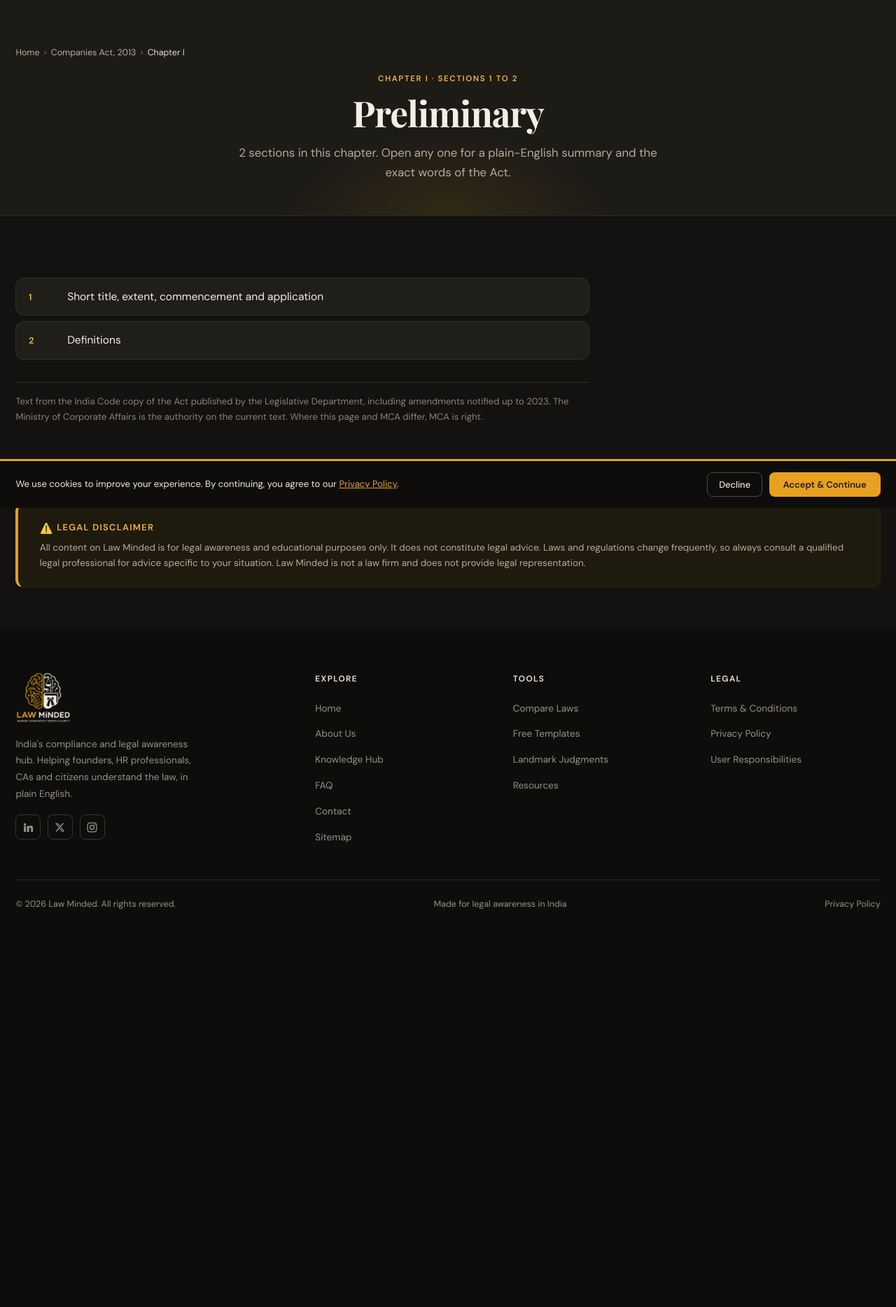
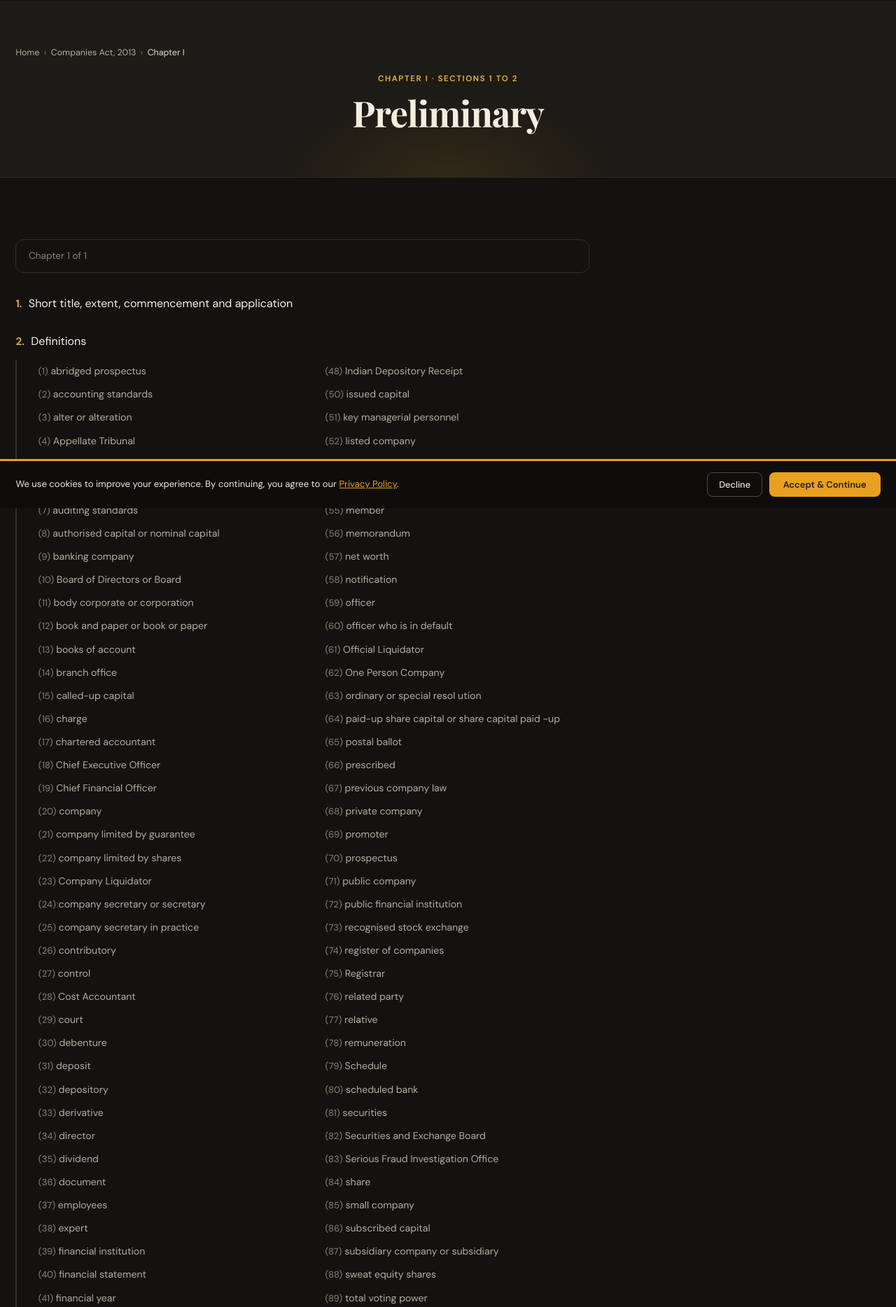
Before and after one commit to lawminded/lawminded, a Flask app: a page that uses templates/act_chapter.html in a window 1280 px wide. Shown: the part 74-1942 px from the top of the page at 70% size. Before the commit the page ends 1373 px from the top, so only its background shows below. Run offline with Flask 3, Linux system fonts and the light colour scheme; some libraries are stand-ins or nearby versions; some web fonts are replaced.

Commit message:
Lay the Act out the way a reckoner does
The owner sent screenshots of ca2013.com and asked for that interface in our
design. Three things were wrong with mine: the statute sat behind a tap when a
reference should show it, the ninety-three defined terms in section 2 were
buried inside one block of prose instead of being listed and linkable, and
there was no way to walk from one chapter to the next.

Same structure now, in the site's own palette and type: the chapter index
carries the Act's numbering with section 2's terms nested under it, and the
section page shows the summary first and then the Act's words in the open.

Paired terms read properly too — the Act defines "alter" or "alteration" as
one thing, and showing half of it looked like a typo next to the printed book.

Co-Authored-By: Claude Opus 5 <noreply@anthropic.com>

```diff
--- a/act.py
+++ b/act.py
@@ -127,6 +127,50 @@ def neighbours(section):
     return (None, None)
 
 
+# Section 2 is a list of ~95 defined terms, and a reader looking for one wants
+# to see the term, not a wall of prose. ca2013.com lists them individually under
+# the section, which is the right call, so this pulls them out: (1) "abridged
+# prospectus" means... -> ('1', 'abridged prospectus').
+_Q = '\u201c\u201d\u2018\u2019"\''
+# A defined term can be a pair — the Act says "alter" or "alteration" — and
+# showing only the first half reads as a typo next to the printed reckoner.
+_DEFN_RE = re.compile(
+    r'\((?P<num>\d{1,3})\)\s*'
+    r'[' + _Q + r'](?P<term>[^' + _Q + r']{2,70})[' + _Q + r']'
+    r'(?P<more>(?:\s+(?:or|and)\s+[' + _Q + r'][^' + _Q + r']{2,70}[' + _Q + r'])*)')
+
+
+def definitions(section):
+    """The defined terms in a definitions section, in order. Empty for any
+    section that is not built as a list of definitions."""
+    out, seen = [], set()
+    for m in _DEFN_RE.finditer(section.get('text', '')):
+        term = re.sub(r'\s+', ' ', m.group('term')).strip()
+        # Fold "alter" or "alteration" into one readable label.
+        extra = [re.sub(r'\s+', ' ', t).strip()
+                 for t in re.findall(r'[' + _Q + r']([^' + _Q + r']{2,70})[' + _Q + r']',
+                                     m.group('more') or '')]
+        if extra:
+            term = ' or '.join([term] + extra)
+        key = term.lower()
+        if key in seen or len(term) < 2:
+            continue
+        seen.add(key)
+        out.append({'num': m.group('num'), 'term': term})
+    return out
+
+
+def chapter_neighbours(slug):
+    """Previous and next published chapter, for the 'Chapter 3 of 28' strip."""
+    pub = published_chapters()
+    for i, c in enumerate(pub):
+        if c['slug'] == slug:
+            return (pub[i - 1] if i else None,
+                    pub[i + 1] if i + 1 < len(pub) else None,
+                    i + 1, len(pub))
+    return (None, None, 0, len(pub))
+
+
 def section_view(section):
     """One section, ready to render: its text broken into paragraphs and its
     summary split into the paragraphs the writer intended."""
@@ -138,6 +182,7 @@ def section_view(section):
         'anchor': _section_slug(section['number']),
         'summary': [p.strip() for p in (summary or '').split('\n\n') if p.strip()],
         'paragraphs': split_text(section['text']),
+        'definitions': definitions(section),
         'words': section['words'],
     }
 
--- a/app.py
+++ b/app.py
@@ -1953,7 +1953,11 @@ def act_chapter(slug):
     chapter = act.get_chapter(slug)
     if not chapter or not chapter['ready']:
         abort(404)
+    prev_c, next_c, position, total_chapters = act.chapter_neighbours(slug)
     return render_template('act_chapter.html', chapter=chapter,
+                           sections=[act.section_view(s) for s in chapter['sections']],
+                           prev_c=prev_c, next_c=next_c, position=position,
+                           total_chapters=total_chapters,
                            act_title=act.ACT_TITLE,
                            source_note=act.SOURCE_NOTE,
                            authority_note=act.AUTHORITY_NOTE,
--- a/static/css/style.css
+++ b/static/css/style.css
@@ -1126,3 +1126,33 @@ button .ic,a .ic,.offer-link .ic,.blog-link .ic{vertical-align:middle;}
 .act-back a{color:var(--gold-ink);text-decoration:none;}
 .act-back a:hover{text-decoration:underline;}
 @media(max-width:560px){.act-prevnext{grid-template-columns:1fr;}.act-next{text-align:left;}}
+
+/* Chapter index: the Act's own numbering, with section 2's defined terms
+   nested under it the way a printed reckoner lists them. */
+.act-chapter-strip{display:flex;justify-content:space-between;align-items:center;
+  border:1px solid var(--border);border-radius:var(--r-md);padding:.7rem 1.1rem;margin-bottom:1.6rem;
+  font-family:var(--uf);font-size:.85rem;color:var(--muted);}
+.act-strip-nav a{color:var(--gold-ink);text-decoration:none;margin-left:1rem;font-weight:600;}
+.act-strip-nav a:hover{text-decoration:underline;}
+.act-index{list-style:none;padding:0;margin:0;}
+.act-index > li{margin-bottom:1rem;}
+.act-index-link{display:flex;gap:.6rem;align-items:baseline;text-decoration:none;padding:.35rem 0;}
+.act-index-num{flex-shrink:0;font-family:var(--uf);font-size:.95rem;font-weight:700;color:var(--gold-ink);}
+.act-index-title{font-family:var(--uf);font-size:1rem;color:var(--dark);line-height:1.55;}
+.act-index-link:hover .act-index-title{color:var(--gold-ink);text-decoration:underline;}
+.act-defn-list{list-style:none;margin:.5rem 0 0;padding:0 0 0 1.9rem;
+  columns:2;column-gap:2rem;border-left:2px solid var(--border);}
+.act-defn-list li{break-inside:avoid;margin-bottom:.32rem;}
+.act-defn-list a{font-family:var(--uf);font-size:.88rem;color:var(--mid);text-decoration:none;}
+.act-defn-list a:hover{color:var(--gold-ink);text-decoration:underline;}
+.act-defn-num{color:var(--muted);font-size:.82rem;}
+@media(max-width:640px){.act-defn-list{columns:1;padding-left:1.1rem;}}
+
+/* The statute itself, shown in the open rather than behind a tap. */
+.act-statute{border:1px solid var(--border);border-radius:var(--r-md);overflow:hidden;margin-top:1.6rem;}
+.act-statute-head{background:var(--gold);color:var(--ink-on-gold);font-family:var(--uf);
+  font-size:.95rem;font-weight:700;padding:.85rem 1.25rem;line-height:1.4;}
+.act-statute-body{background:var(--card-bg);padding:1.4rem 1.5rem;}
+.act-statute-body p{font-family:var(--uf);font-size:.94rem;line-height:1.9;color:var(--mid);margin:0 0 1rem;}
+.act-statute-body p:last-child{margin-bottom:0;}
+@media(max-width:640px){.act-statute-body{padding:1.1rem;}}
--- a/templates/act_chapter.html
+++ b/templates/act_chapter.html
@@ -1,6 +1,6 @@
 {% extends "base.html" %}
 {% block title %}Chapter {{ chapter.roman }}: {{ chapter.title }} - {{ act_title }} - Law Minded{% endblock %}
-{% block meta_desc %}Chapter {{ chapter.roman }} of the {{ act_title }} — {{ chapter.title }}, sections {{ chapter.range }}. Pick a section for a plain-English summary and the exact words of the Act.{% endblock %}
+{% block meta_desc %}Chapter {{ chapter.roman }} of the {{ act_title }} — {{ chapter.title }}, sections {{ chapter.range }}. Every section in plain English with the exact words of the Act.{% endblock %}
 
 {% block content %}
 <div class="page-hero">
@@ -11,36 +11,41 @@
   </nav>
   <span class="section-tag">Chapter {{ chapter.roman }} · Sections {{ chapter.range }}</span>
   <h1>{{ chapter.title }}</h1>
-  <p>{{ chapter.count }} section{{ 's' if chapter.count != 1 else '' }} in this chapter.
-     Open any one for a plain-English summary and the exact words of the Act.</p>
 </div>
 
 <section>
   <div class="act-wrap">
-    <ol class="act-section-list">
-      {% for s in chapter.sections %}
+
+    <div class="act-chapter-strip">
+      <span>Chapter {{ position }} of {{ total_chapters }}</span>
+      <span class="act-strip-nav">
+        {% if prev_c %}<a href="{{ url_for('act_chapter', slug=prev_c.slug) }}">‹ Previous</a>{% endif %}
+        {% if next_c %}<a href="{{ url_for('act_chapter', slug=next_c.slug) }}">Next ›</a>{% endif %}
+      </span>
+    </div>
+
+    <ol class="act-index">
+      {% for s in sections %}
       <li>
-        <a href="{{ url_for('act_section', number=s.number|lower) }}">
-          <span class="act-list-num">{{ s.number }}</span>
-          <span class="act-list-title">{{ s.heading }}</span>
-          {% if s.omitted %}<span class="act-omitted">Omitted</span>{% endif %}
+        <a class="act-index-link" href="{{ url_for('act_section', number=s.number|lower) }}">
+          <span class="act-index-num">{{ s.number }}.</span>
+          <span class="act-index-title">{{ s.heading }}</span>
         </a>
+        {% if s.omitted %}<span class="act-omitted">Omitted</span>{% endif %}
+
+        {% if s.definitions %}
+        <ol class="act-defn-list">
+          {% for d in s.definitions %}
+          <li><a href="{{ url_for('act_section', number=s.number|lower) }}#defn-{{ d.num }}">
+            <span class="act-defn-num">({{ d.num }})</span> {{ d.term }}</a></li>
+          {% endfor %}
+        </ol>
+        {% endif %}
       </li>
       {% endfor %}
     </ol>
 
     <p class="act-source">{{ source_note }} {{ authority_note }}</p>
-
-    {% if all_chapters|length > 1 %}
-    <nav class="act-more">
-      <h2>Other chapters</h2>
-      <ul>
-        {% for c in all_chapters %}{% if c.slug != chapter.slug %}
-        <li><a href="{{ url_for('act_chapter', slug=c.slug) }}">Chapter {{ c.roman }} — {{ c.title }}</a></li>
-        {% endif %}{% endfor %}
-      </ul>
-    </nav>
-    {% endif %}
   </div>
 </section>
 {% endblock %}
```
Also changed, not shown: templates/act_section.html (+3 -9 lines).
